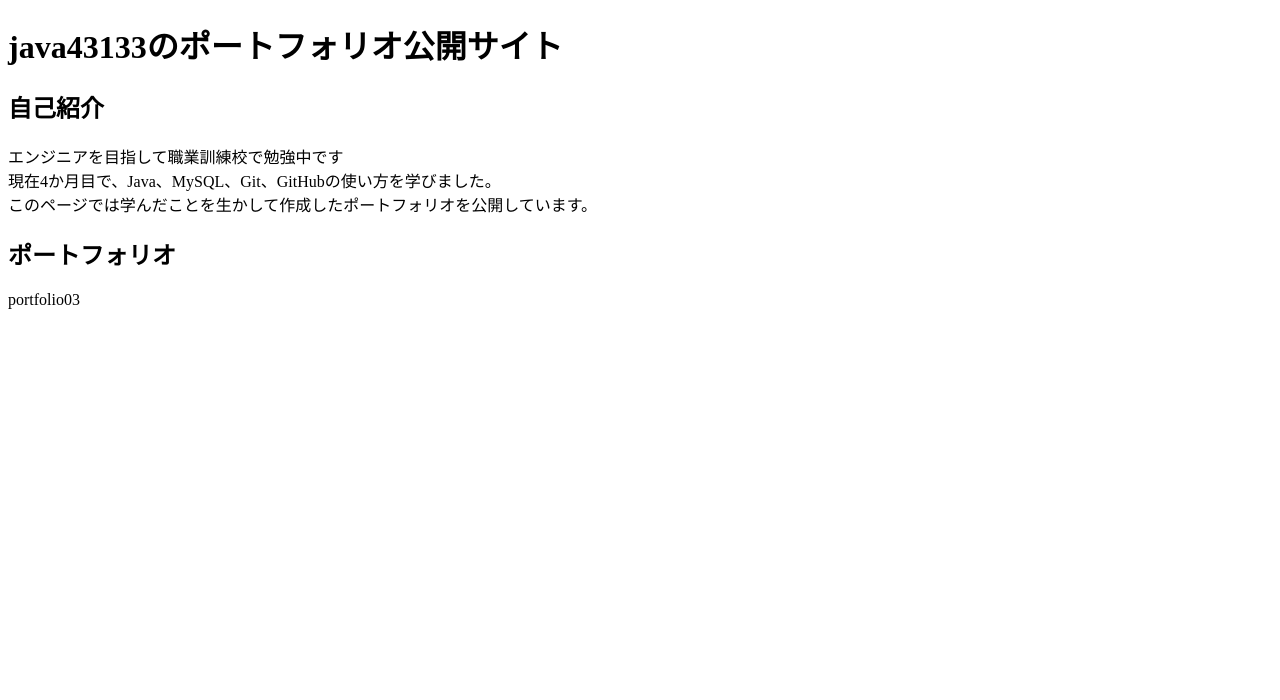
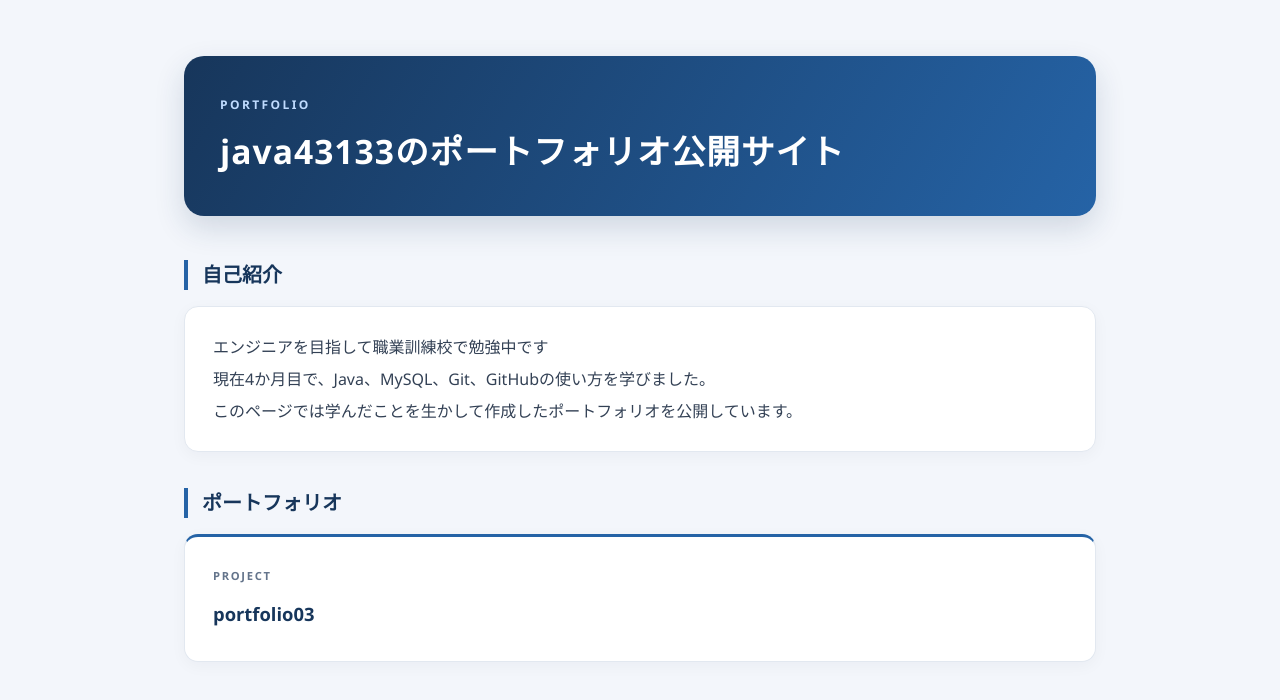
Before and after one commit to java43133-sudo/java43133-sudo.github.io, a plain HTML site: page index.html in a window 1280 px wide. Drawn offline with Linux system fonts and the light colour scheme.

Commit message:
feat: CSSを追加
CSSを追加。それに伴い、index.htmlに下記の変更を実施。
- headタグ内にlinkタグを追加
- pタグにclass追加

```diff
--- /dev/null
+++ b/CSS/style.css
@@ -0,0 +1,140 @@
+@charset "UTF-8";
+/* 余白や枠線を含めて、要素のサイズを計算する */
+* {
+    box-sizing: border-box;
+}
+
+/* ページ全体の背景 */
+html {
+    min-height: 100%;
+    background-color: #f3f6fb;
+}
+
+/* コンテンツを中央に配置する */
+body {
+    max-width: 960px;
+    margin: 0 auto;
+    padding: 56px 24px 80px;
+
+    font-family: "Segoe UI", "Hiragino Kaku Gothic ProN",
+        "Yu Gothic", Meiryo, sans-serif;
+
+    color: #334155;
+    line-height: 1.8;
+    overflow-wrap: anywhere;
+}
+
+/* サイトのタイトル */
+h1 {
+    margin: 0 0 44px;
+    padding: 40px 36px;
+    border-radius: 20px;
+
+    background: linear-gradient(120deg, #17365b, #2563a6);
+    box-shadow: 0 12px 30px rgba(23, 54, 91, 0.16);
+
+    color: #ffffff;
+    font-size: clamp(1.5rem, 3.5vw, 2.1rem);
+    line-height: 1.5;
+    letter-spacing: 0.03em;
+}
+
+/* タイトルの上に添える小さなラベル */
+h1::before {
+    content: "PORTFOLIO";
+    display: block;
+    margin-bottom: 12px;
+
+    color: #bfdbfe;
+    font-size: 0.75rem;
+    font-weight: 600;
+    letter-spacing: 0.2em;
+}
+
+/* 「自己紹介」「ポートフォリオ」の見出し */
+h2 {
+    margin: 36px 0 16px;
+    padding-left: 14px;
+    border-left: 4px solid #2563a6;
+
+    color: #17365b;
+    font-size: 1.25rem;
+    line-height: 1.5;
+}
+
+/* 本文を白いカードとして表示する */
+p {
+    margin: 0;
+    padding: 24px 28px;
+
+    border: 1px solid #e2e8f0;
+    border-radius: 14px;
+    background-color: #ffffff;
+    box-shadow: 0 4px 16px rgba(15, 23, 42, 0.04);
+
+    line-height: 2;
+}
+
+/* 作品紹介用のカード */
+.portfolio-card {
+    padding: 28px;
+    border-top: 3px solid #2563a6;
+
+    color: #17365b;
+    font-size: 1.15rem;
+    font-weight: 700;
+}
+
+/* 作品名の上に添える小さなラベル */
+.portfolio-card::before {
+    content: "PROJECT";
+    display: block;
+    margin-bottom: 8px;
+
+    color: #64748b;
+    font-size: 0.7rem;
+    font-weight: 600;
+    letter-spacing: 0.15em;
+}
+
+/* リンクを追加した場合の見た目 */
+a {
+    color: #1d5c9f;
+    text-decoration-thickness: 1px;
+    text-underline-offset: 4px;
+}
+
+/* リンクにマウスを乗せたとき */
+a:hover {
+    color: #123b68;
+    text-decoration-thickness: 2px;
+}
+
+/* キーボードでリンクを選択したとき */
+a:focus-visible {
+    outline: 3px solid #2563a6;
+    outline-offset: 5px;
+}
+
+/* スマートフォンなど、画面が狭い場合 */
+@media (max-width: 600px) {
+    body {
+        padding: 28px 16px 48px;
+    }
+
+    h1 {
+        margin-bottom: 32px;
+        padding: 28px 20px;
+        border-radius: 16px;
+    }
+
+    h2 {
+        margin-top: 28px;
+        font-size: 1.1rem;
+    }
+
+    p,
+    .portfolio-card {
+        padding: 20px;
+    }
+}
--- a/index.html
+++ b/index.html
@@ -1,8 +1,9 @@
 <!DOCTYPE html>
 <html lang="ja">
-<head>
+<linkhead>
     <meta charset="UTF-8">
     <meta name="viewport" content="width=device-width, initial-scale=1.0">
+	<link rel="stylesheet" href="CSS/style.css">
     <title>ポートフォリオ公開サイト</title>
 </head>
 <body>
@@ -14,6 +15,6 @@
         このページでは学んだことを生かして作成したポートフォリオを公開しています。
     </p>
     <h2>ポートフォリオ</h2>
-    <p>portfolio03</p>
+    <p class="portfolio-card">portfolio03</p>
 </body>
 </html>
```
Also changed, not shown: 1 other file.
